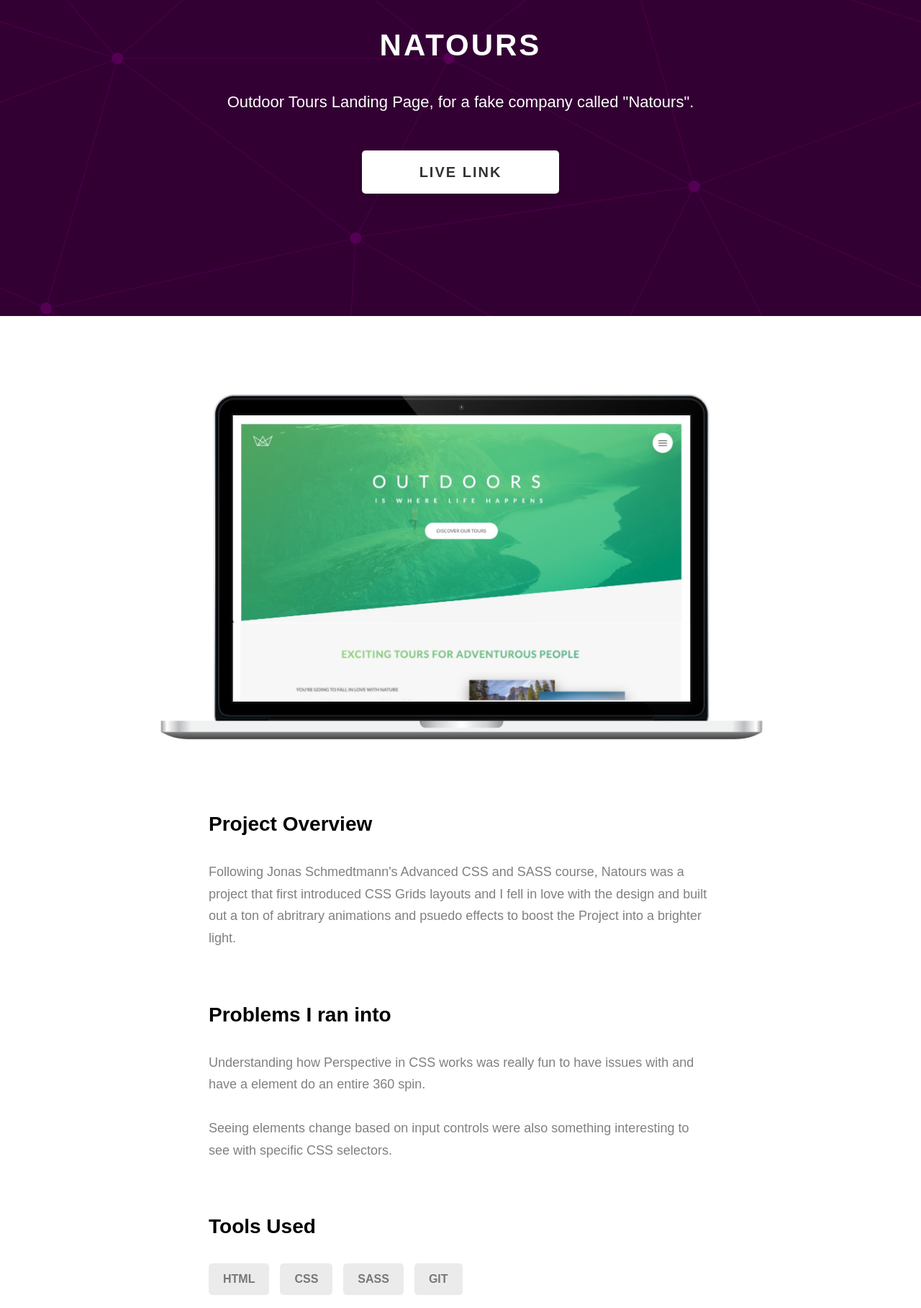
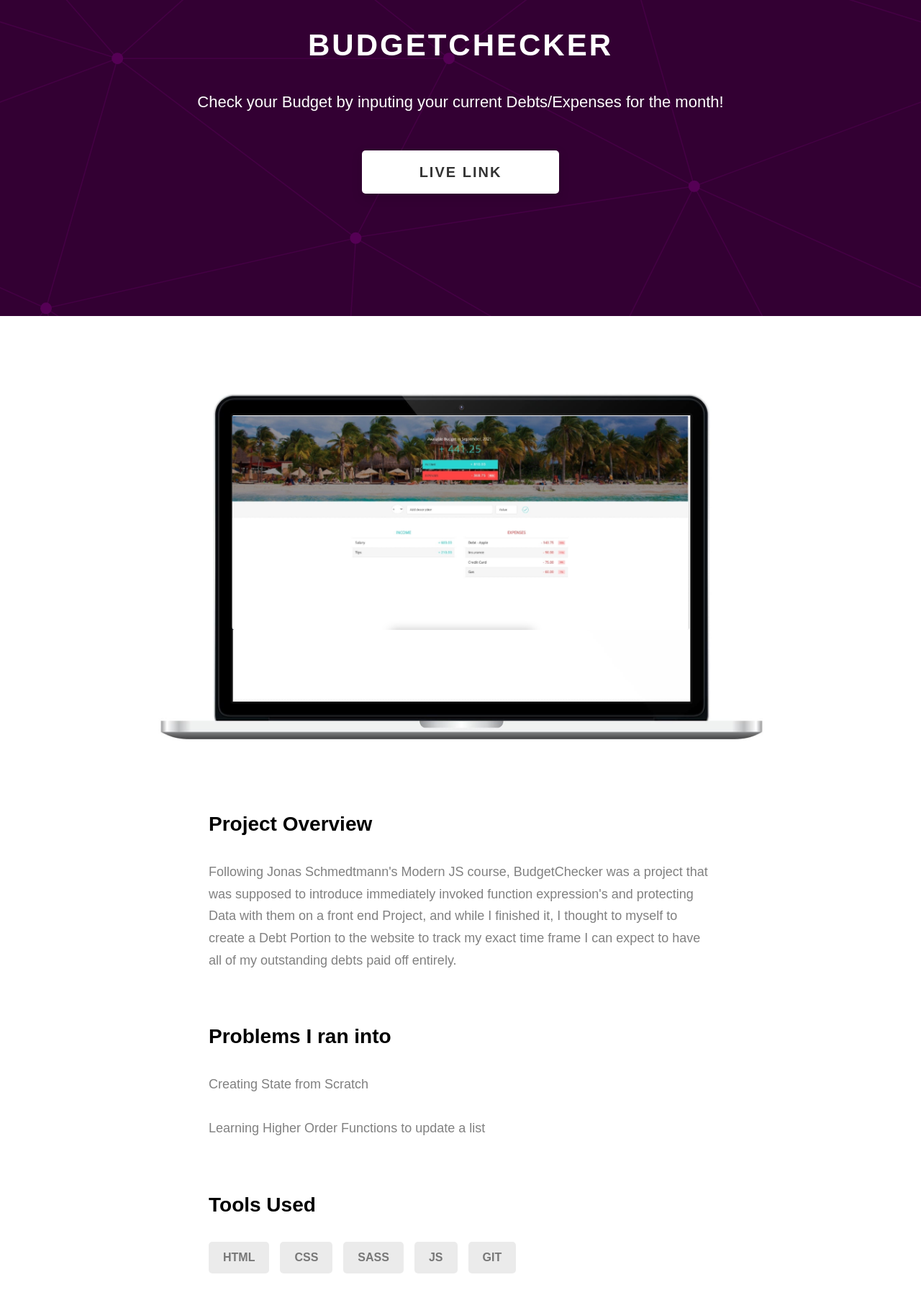
Before and after one commit to ItsDlylan/ItsDlylan.github.io, a website: page project-3.html in a window 1280 px wide. Shown: the part 219-2036 px from the top of the page at 72% size. Drawn offline with Linux system fonts and the light colour scheme.

Commit message:
Project 3 Added.

```diff
--- a/project-3.html
+++ b/project-3.html
@@ -4,7 +4,7 @@
 		<meta charset="UTF-8" />
 		<meta name="viewport" content="width=device-width, initial-scale=1.0" />
 		<meta http-equiv="X-UA-Compatible" content="ie=edge" />
-		<title>Case Study of Natours</title>
+		<title>Case Study of BudgetChecker</title>
 		<meta name="description" content="Case study page of Project" />
 
 		<link rel="stylesheet" href="css/style.css" />
@@ -88,16 +88,16 @@
 		</header>
 		<section class="project-cs-hero">
 			<div class="project-cs-hero__content">
-				<h1 class="heading-primary">Natours</h1>
+				<h1 class="heading-primary">BudgetChecker</h1>
 				<div class="project-cs-hero__info">
 					<p class="text-primary">
-						Outdoor Tours Landing Page, for a fake company called
-						"Natours".
+						Check your Budget by inputing your current
+						Debts/Expenses for the month!
 					</p>
 				</div>
 				<div class="project-cs-hero__cta">
 					<a
-						href="https://elated-goldberg-71696c.netlify.app/"
+						href="https://budgetchecker.net/"
 						class="btn btn--bg"
 						target="_blank"
 						>Live Link</a
@@ -110,7 +110,7 @@
 				<div class="project-details__content">
 					<div class="project-details__showcase-img-cont">
 						<img
-							src="./assets/png/project-mockup-Natours.png"
+							src="./assets/png/project-mockup-BudgetChecker.png"
 							alt="Natour Project Image"
 							class="project-details__showcase-img"
 						/>
@@ -122,12 +122,15 @@
 							</h3>
 							<p class="project-details__desc-para">
 								Following
-								<a href="#">Jonas Schmedtmann's</a> Advanced CSS
-								and SASS course, Natours was a project that
-								first introduced CSS Grids layouts and I fell in
-								love with the design and built out a ton of
-								abritrary animations and psuedo effects to boost
-								the Project into a brighter light.
+								<a href="#">Jonas Schmedtmann's</a> Modern JS
+								course, BudgetChecker was a project that was
+								supposed to introduce immediately invoked
+								function expression's and protecting Data with
+								them on a front end Project, and while I
+								finished it, I thought to myself to create a
+								Debt Portion to the website to track my exact
+								time frame I can expect to have all of my
+								outstanding debts paid off entirely.
 							</p>
 						</div>
 						<div class="project-details__desc">
@@ -135,14 +138,10 @@
 								Problems I ran into
 							</h3>
 							<p class="project-details__desc-para">
-								Understanding how Perspective in CSS works was
-								really fun to have issues with and have a
-								element do an entire 360 spin.
+								Creating State from Scratch
 								<br />
 								<br />
-								Seeing elements change based on input controls
-								were also something interesting to see with
-								specific CSS selectors.
+								Learning Higher Order Functions to update a list
 							</p>
 						</div>
 						<div class="project-details__tools-used">
@@ -153,6 +152,7 @@
 								<div class="skills__skill">HTML</div>
 								<div class="skills__skill">CSS</div>
 								<div class="skills__skill">SASS</div>
+								<div class="skills__skill">JS</div>
 								<div class="skills__skill">GIT</div>
 							</div>
 						</div>
@@ -161,7 +161,7 @@
 								See Live
 							</h3>
 							<a
-								href="https://elated-goldberg-71696c.netlify.app/"
+								href="https://budgetchecker.net/"
 								class="
 									btn btn--med btn--theme
 									project-details__links-btn
@@ -170,7 +170,7 @@
 								>Live Link</a
 							>
 							<a
-								href="https://github.com/ItsDlylan/cssgrid-Natours"
+								href="https://github.com/ItsDlylan/BudgetChecker"
 								class="
 									btn btn--med btn--theme-inv
 									project-details__links-btn
```
Also changed, not shown: index.html (+5 -5 lines), assets/png/project-mockup-BudgetChecker.png (added).
